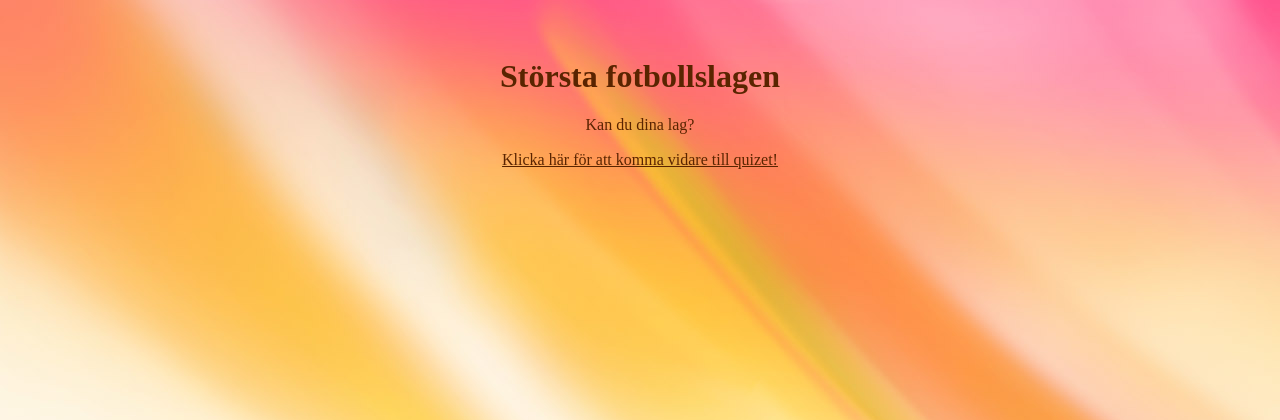
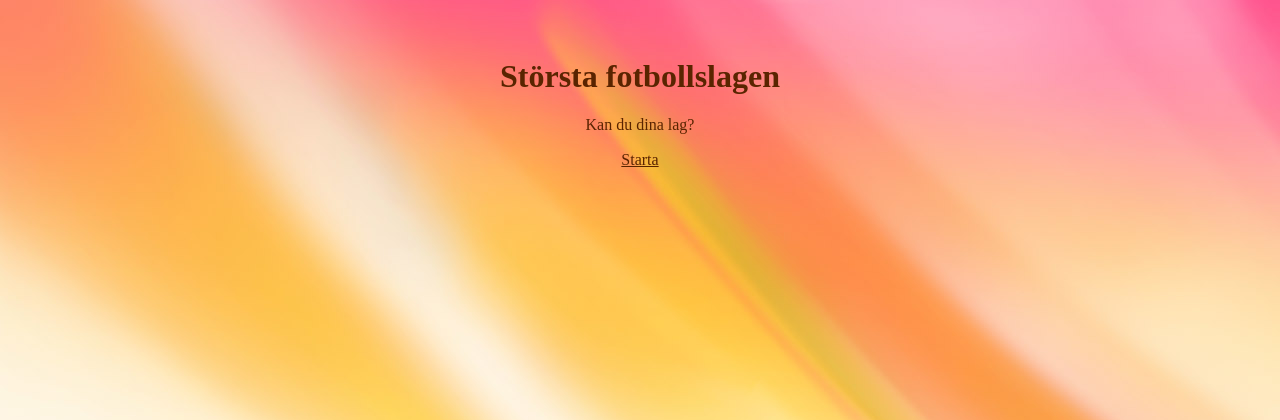
Before and after one commit to gmunnich/quizsite, a Django app: page /quiz/fotboll/ in a window 1280 px wide. Shown: the top 420 px of the page. Run offline with Django 3.2, Linux system fonts and the light colour scheme; some libraries are stand-ins or nearby versions.

Commit message:
added link to start page and quiz

```diff
--- a/quiz/templates/quiz/completed.html
+++ b/quiz/templates/quiz/completed.html
@@ -15,8 +15,10 @@
 
 <h1>Du är klar och fick {{ correct }} av {{ total }}</h1>
 
+<p><a href="{% url "start_page" %}">Till startsidan</a></p>
 
-<a href="file:///Users/gabrielamunnich/Documents/Projekt/MyQuiz/Quiz1.html">Prova igen!</a>
+
+
 
 </body>
 </html>
--- a/quiz/templates/quiz/quiz.html
+++ b/quiz/templates/quiz/quiz.html
@@ -15,9 +15,10 @@
 <h1>{{ quiz.name }}</h1>
 	<p>{{ quiz.description }}</p>
 
+<p><a href="{% url "question_page" quiz_slug 1 %}">Starta</a></p>
 
 
-<a href="file:///Users/gabrielamunnich/Documents/Projekt/MyQuiz/Quiz1.html">Klicka här för att komma vidare till quizet!</a>
+
 
 
 
```
